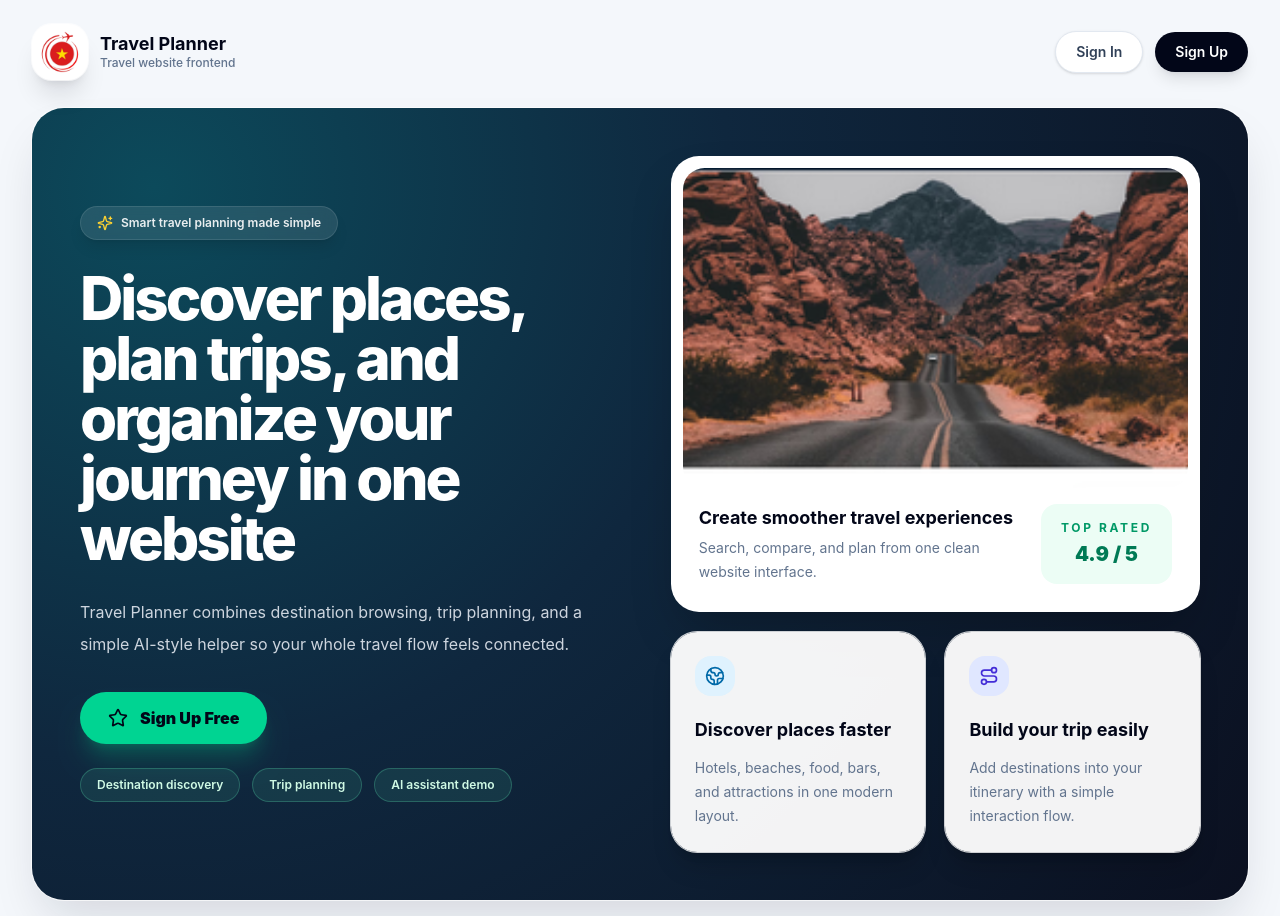
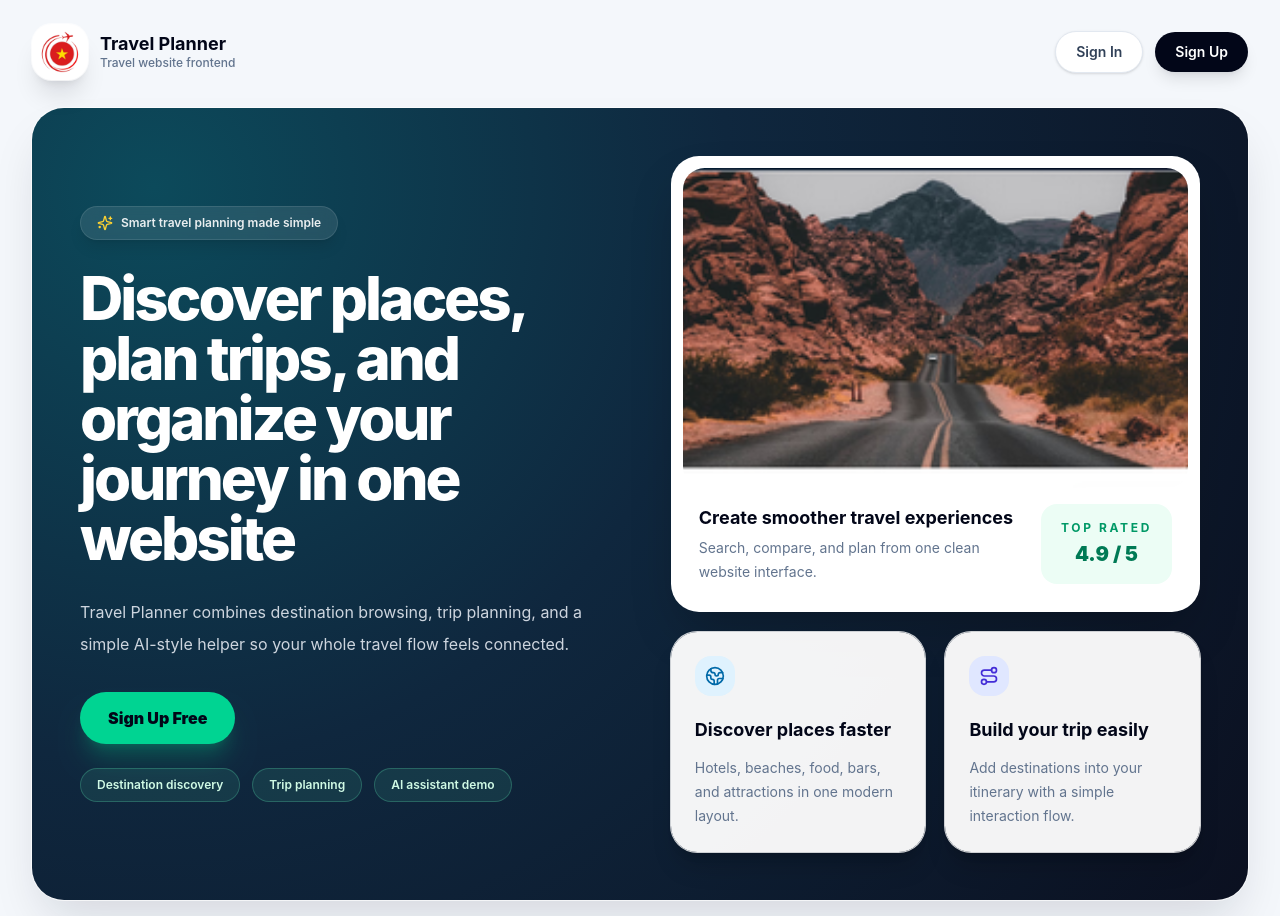
Before and after one commit to lamquangnhat/group-project-randomteam, a React (Vite) app in the folder frontend/: page / in a window 1280 px wide. Built offline with nearby package versions, Linux system fonts and the light colour scheme.

Commit message:
Update LandingPage.tsx

```diff
--- a/frontend/src/app/pages/LandingPage.tsx
+++ b/frontend/src/app/pages/LandingPage.tsx
@@ -198,9 +198,8 @@ export function LandingPage() {
 
             <button
               onClick={() => openAuth("signup")}
-              className="mt-8 inline-flex items-center justify-center gap-3 rounded-full bg-emerald-400 px-7 py-3.5 text-base font-black text-slate-950 shadow-xl shadow-emerald-500/25 transition hover:-translate-y-0.5 hover:bg-emerald-300"
+              className="mt-8 inline-flex items-center justify-center rounded-full bg-emerald-400 px-7 py-3.5 text-base font-black text-slate-950 shadow-xl shadow-emerald-500/25 transition hover:-translate-y-0.5 hover:bg-emerald-300"
             >
-              <Star className="h-5 w-5" />
               Sign Up Free
             </button>
 
```
